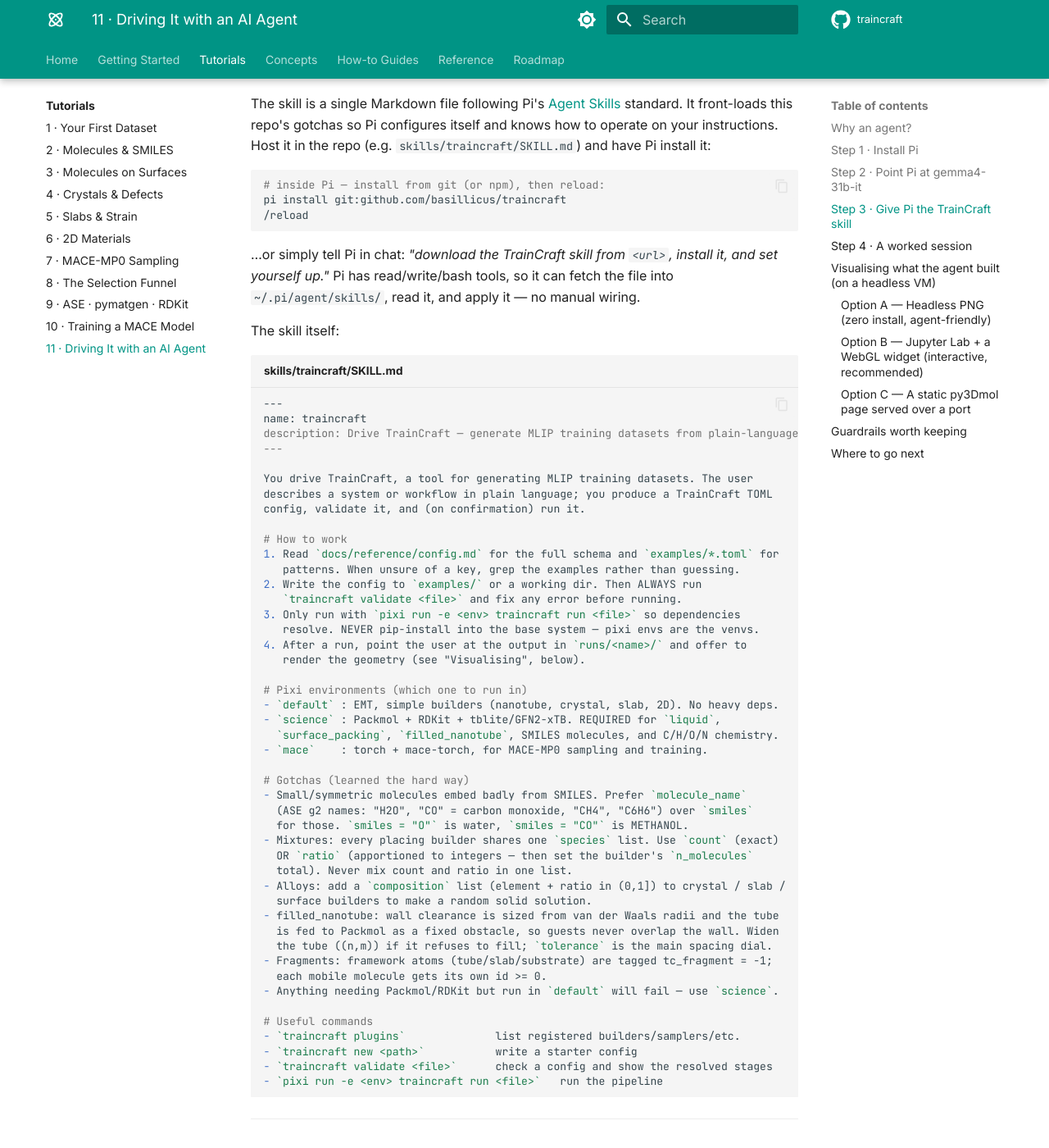
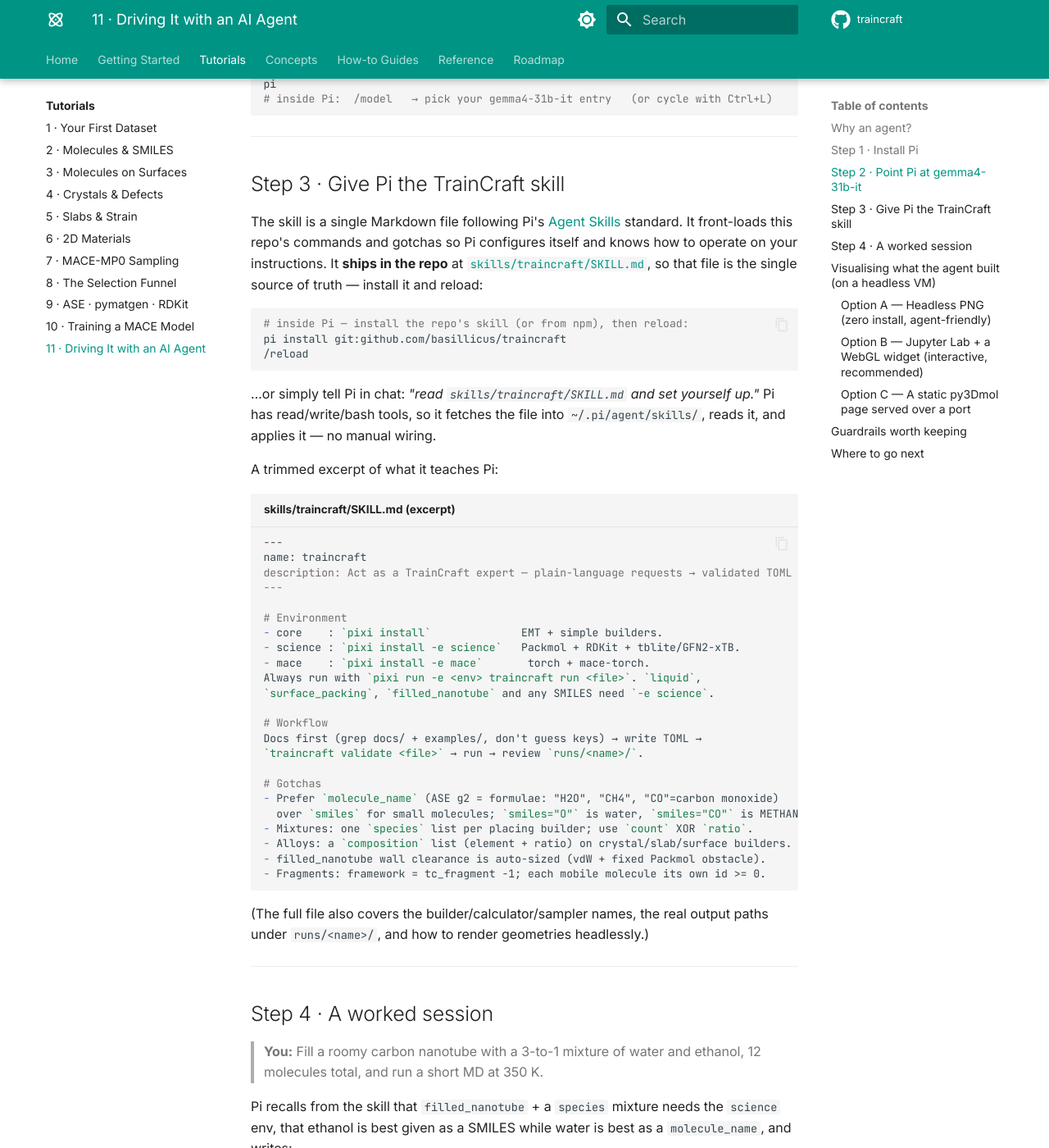
Before and after one commit to basillicus/traincraft, an MkDocs documentation site: the page built from docs/tutorials/11-ai-agent.md, in a window 1280 px wide and 1400 px high, scrolled down 2069 px. Shown: the whole window at 82% size. Built offline with MkDocs 1.6.1 and Material for MkDocs 9.7.7, drawn with Linux system fonts in a browser that asks for light colours; comment, search, counter and statistics services are not loaded; some of the changed text lies outside the part shown.

Commit message:
feat(skill): ship the TrainCraft Pi skill in-repo; document OpenRouter (free-tier privacy caveat) and fix run-output paths
- Add skills/traincraft/SKILL.md (Pi Agent Skills Markdown), merging the
  agent-authored guide.md with verified facts: corrects molecule_name examples
  (ASE g2 needs H2O/CH4, not water/methane) and uses the real runs/<name>/
  output layout; drops the non-standard skill.json tool manifest.
- Tutorial 11: add OpenRouter as a zero-endpoint option with a 'free models are
  not private' warning, point skill install at the in-repo SKILL.md, and fix the
  geometry paths to runs/<name>/structures/initial.extxyz.

Co-Authored-By: Claude Opus 4.8 <noreply@anthropic.com>

````diff
--- a/docs/tutorials/11-ai-agent.md
+++ b/docs/tutorials/11-ai-agent.md
@@ -59,109 +59,122 @@ Pi is a minimal harness: the model gets a few tools — read, write, edit, and
 
 ## Step 2 · Point Pi at `gemma4-31b-it`
 
-Pi reads model definitions from `~/.pi/agent/models.json`. Register
-[`gemma4-31b-it`](https://huggingface.co) behind whatever OpenAI-compatible
-endpoint you serve it from — a local server (vLLM, llama.cpp, Ollama, …) or a
-hosted gateway — by giving its base URL:
+Pi reads model definitions from `~/.pi/agent/models.json`. `gemma4-31b-it` is a
+[Hugging Face](https://huggingface.co) model, so you can point Pi at **any**
+OpenAI-compatible endpoint that serves it — you're free to use your own. The two
+common starting points:
 
-```json title="~/.pi/agent/models.json"
-{
-  "providers": {
-    "gemma": {
-      "baseUrl": "http://localhost:8000/v1",   // your gemma4-31b-it endpoint
-      "api": "openai-completions",
-      "apiKey": "local",                        // any string if the server ignores it
-      "models": [
-        { "id": "gemma4-31b-it" }
-      ]
+=== "OpenRouter (no endpoint of your own)"
+
+    The quickest way to start if you don't run a server. At the time of writing
+    OpenRouter offers a **free** tier of this model — get a key from
+    [openrouter.ai](https://openrouter.ai) and register it:
+
+    ```json title="~/.pi/agent/models.json"
+    {
+      "providers": {
+        "openrouter": {
+          "baseUrl": "https://openrouter.ai/api/v1",
+          "api": "openai-completions",
+          "apiKey": "sk-or-...",                // your OpenRouter key
+          "models": [
+            { "id": "google/gemma-4-31b-it:free" }   // use the exact slug from openrouter.ai/models
+          ]
+        }
+      }
     }
-  }
-}
-```
+    ```
+
+    !!! danger "Free models are not private"
+        On free/community tiers the provider may log and train on your prompts.
+        **Never send confidential, unpublished, or proprietary structures,
+        datasets or research through a free model.** For anything sensitive,
+        serve the model yourself (next tab) or use a paid, no-logging endpoint.
+
+=== "Your own endpoint (local or hosted)"
+
+    Serve `gemma4-31b-it` with vLLM, llama.cpp, Ollama, … — anything that speaks
+    the OpenAI chat/completions API — and give Pi its base URL:
+
+    ```json title="~/.pi/agent/models.json"
+    {
+      "providers": {
+        "gemma": {
+          "baseUrl": "http://localhost:8000/v1",   // your gemma4-31b-it endpoint
+          "api": "openai-completions",
+          "apiKey": "local",                        // any string if the server ignores it
+          "models": [
+            { "id": "gemma4-31b-it" }
+          ]
+        }
+      }
+    }
+    ```
+
+    Keeps your data on your own hardware/account — the right choice for private
+    work. `vllm serve <repo-id>` or an Ollama instance
+    (`"baseUrl": "http://localhost:11434/v1"`) both work; just match `baseUrl`
+    and the model `id` to your server.
 
 Then start Pi in the TrainCraft repo and select the model:
 
 ```bash
 cd /path/to/traincraft
 pi
-# inside Pi:  /model   → pick gemma4-31b-it   (or cycle with Ctrl+L)
+# inside Pi:  /model   → pick your gemma4-31b-it entry   (or cycle with Ctrl+L)
 ```
-
-!!! tip "Serving the model"
-    `gemma4-31b-it` is a Hugging Face model; serve it however you like as long as
-    the endpoint speaks the OpenAI chat/completions API. `vllm serve <repo-id>`
-    or an Ollama instance (`"baseUrl": "http://localhost:11434/v1"`) both work —
-    just match `baseUrl` and the model `id` to your server.
 
 ---
 
 ## Step 3 · Give Pi the TrainCraft skill
 
 The skill is a single Markdown file following Pi's
-[Agent Skills](https://pi.dev) standard. It front-loads this repo's gotchas so
-Pi configures itself and knows how to operate on your instructions. Host it in
-the repo (e.g. `skills/traincraft/SKILL.md`) and have Pi install it:
+[Agent Skills](https://pi.dev) standard. It front-loads this repo's commands and
+gotchas so Pi configures itself and knows how to operate on your instructions. It
+**ships in the repo** at
+[`skills/traincraft/SKILL.md`](https://github.com/basillicus/traincraft/blob/main/skills/traincraft/SKILL.md),
+so that file is the single source of truth — install it and reload:
 
 ```bash
-# inside Pi — install from git (or npm), then reload:
+# inside Pi — install the repo's skill (or from npm), then reload:
 pi install git:github.com/basillicus/traincraft
 /reload
 ```
 
-…or simply tell Pi in chat: *"download the TrainCraft skill from `<url>`, install
-it, and set yourself up."* Pi has read/write/bash tools, so it can fetch the file
-into `~/.pi/agent/skills/`, read it, and apply it — no manual wiring.
+…or simply tell Pi in chat: *"read `skills/traincraft/SKILL.md` and set yourself
+up."* Pi has read/write/bash tools, so it fetches the file into
+`~/.pi/agent/skills/`, reads it, and applies it — no manual wiring.
 
-The skill itself:
+A trimmed excerpt of what it teaches Pi:
 
-```markdown title="skills/traincraft/SKILL.md"
+```markdown title="skills/traincraft/SKILL.md (excerpt)"
 ---
 name: traincraft
-description: Drive TrainCraft — generate MLIP training datasets from plain-language requests.
+description: Act as a TrainCraft expert — plain-language requests → validated TOML → run.
 ---
 
-You drive TrainCraft, a tool for generating MLIP training datasets. The user
-describes a system or workflow in plain language; you produce a TrainCraft TOML
-config, validate it, and (on confirmation) run it.
+# Environment
+- core    : `pixi install`              EMT + simple builders.
+- science : `pixi install -e science`   Packmol + RDKit + tblite/GFN2-xTB.
+- mace    : `pixi install -e mace`       torch + mace-torch.
+Always run with `pixi run -e <env> traincraft run <file>`. `liquid`,
+`surface_packing`, `filled_nanotube` and any SMILES need `-e science`.
 
-# How to work
-1. Read `docs/reference/config.md` for the full schema and `examples/*.toml` for
-   patterns. When unsure of a key, grep the examples rather than guessing.
-2. Write the config to `examples/` or a working dir. Then ALWAYS run
-   `traincraft validate <file>` and fix any error before running.
-3. Only run with `pixi run -e <env> traincraft run <file>` so dependencies
-   resolve. NEVER pip-install into the base system — pixi envs are the venvs.
-4. After a run, point the user at the output in `runs/<name>/` and offer to
-   render the geometry (see "Visualising", below).
+# Workflow
+Docs first (grep docs/ + examples/, don't guess keys) → write TOML →
+`traincraft validate <file>` → run → review `runs/<name>/`.
 
-# Pixi environments (which one to run in)
-- `default` : EMT, simple builders (nanotube, crystal, slab, 2D). No heavy deps.
-- `science` : Packmol + RDKit + tblite/GFN2-xTB. REQUIRED for `liquid`,
-  `surface_packing`, `filled_nanotube`, SMILES molecules, and C/H/O/N chemistry.
-- `mace`    : torch + mace-torch, for MACE-MP0 sampling and training.
+# Gotchas
+- Prefer `molecule_name` (ASE g2 = formulae: "H2O", "CH4", "CO"=carbon monoxide)
+  over `smiles` for small molecules; `smiles="O"` is water, `smiles="CO"` is METHANOL.
+- Mixtures: one `species` list per placing builder; use `count` XOR `ratio`.
+- Alloys: a `composition` list (element + ratio) on crystal/slab/surface builders.
+- filled_nanotube wall clearance is auto-sized (vdW + fixed Packmol obstacle).
+- Fragments: framework = tc_fragment -1; each mobile molecule its own id >= 0.
+```
 
-# Gotchas (learned the hard way)
-- Small/symmetric molecules embed badly from SMILES. Prefer `molecule_name`
-  (ASE g2 names: "H2O", "CO" = carbon monoxide, "CH4", "C6H6") over `smiles`
-  for those. `smiles = "O"` is water, `smiles = "CO"` is METHANOL.
-- Mixtures: every placing builder shares one `species` list. Use `count` (exact)
-  OR `ratio` (apportioned to integers — then set the builder's `n_molecules`
-  total). Never mix count and ratio in one list.
-- Alloys: add a `composition` list (element + ratio in (0,1]) to crystal / slab /
-  surface builders to make a random solid solution.
-- filled_nanotube: wall clearance is sized from van der Waals radii and the tube
-  is fed to Packmol as a fixed obstacle, so guests never overlap the wall. Widen
-  the tube ((n,m)) if it refuses to fill; `tolerance` is the main spacing dial.
-- Fragments: framework atoms (tube/slab/substrate) are tagged tc_fragment = -1;
-  each mobile molecule gets its own id >= 0.
-- Anything needing Packmol/RDKit but run in `default` will fail — use `science`.
-
-# Useful commands
-- `traincraft plugins`              list registered builders/samplers/etc.
-- `traincraft new <path>`           write a starter config
-- `traincraft validate <file>`      check a config and show the resolved stages
-- `pixi run -e <env> traincraft run <file>`   run the pipeline
-```
+(The full file also covers the builder/calculator/sampler names, the real output
+paths under `runs/<name>/`, and how to render geometries headlessly.)
 
 ---
 
@@ -245,7 +258,7 @@ write("preview.png", atoms,
 ```
 
 ```bash
-pixi run -e science python render.py runs/tube_waterethanol/geometry/structure.xyz
+pixi run -e science python render.py runs/tube_waterethanol/structures/initial.extxyz
 ```
 
 Then just `scp` `preview.png` to your laptop (or have Pi embed it in its reply).
@@ -278,7 +291,7 @@ In a notebook cell:
 ```python
 from weas_widget import WeasWidget
 from ase.io import read
-WeasWidget(from_ase=read("runs/tube_waterethanol/geometry/structure.xyz"))
+WeasWidget(from_ase=read("runs/tube_waterethanol/structures/initial.extxyz"))
 ```
 
 For MD output, point the reader at the multi-frame `.extxyz` trajectory and the
````
Also changed, not shown: other parts of docs/tutorials/11-ai-agent.md (+1 -1 lines), skills/traincraft/SKILL.md (added, +127 -0 lines).
